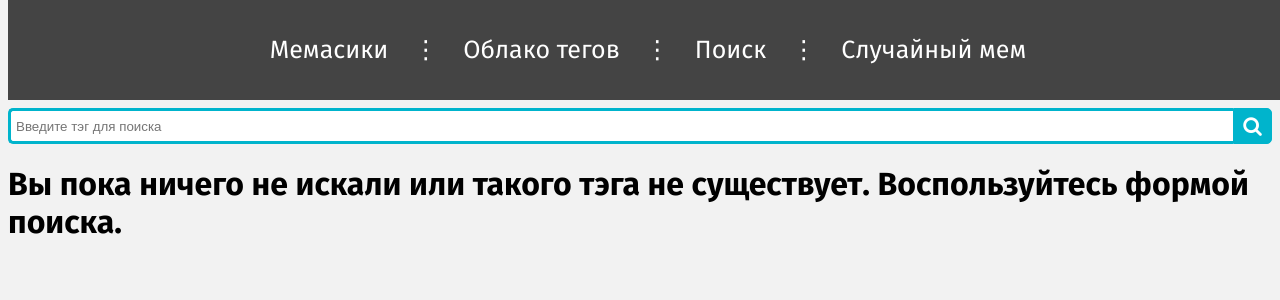
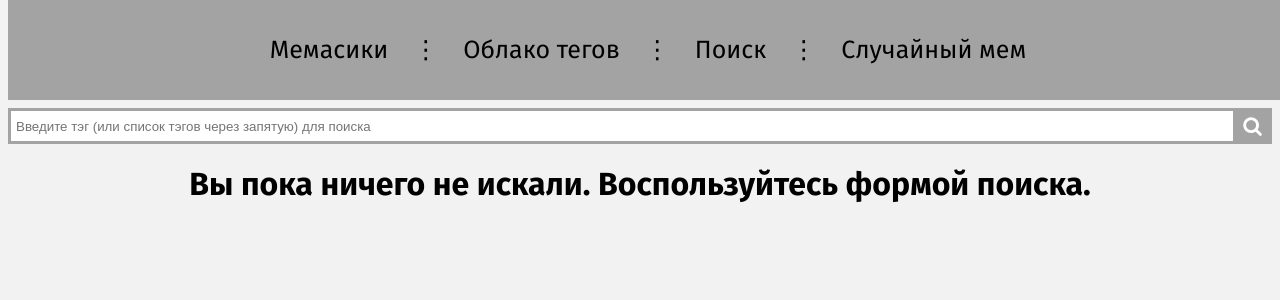
Before and after one commit to velgi/mem_base, a Django app: template memeses/templates/search_results.html in a window 1280 px wide. Shown: the top 300 px of the page. Run offline with Django 3.2, Linux system fonts and the light colour scheme; the template is opened without the code that fills it, so the values that code supplies are empty; some libraries are stand-ins or nearby versions.

Commit message:
edit search, html, css

```diff
--- a/memeses/static/css/styles.css
+++ b/memeses/static/css/styles.css
@@ -1,5 +1,5 @@
 #mainmenu {
-    background: #444;
+    background: #a3a3a3;
     position: fixed;
     overflow: hidden;
     height: 100px;
@@ -25,23 +25,22 @@
     height: 100px
 }
 #mainmenu ul li a {
-    color: #fff;
+    color: black;
     display: block;
     text-decoration: none;
     padding: 0 15px;
     line-height: 100px;
 }
 #mainmenu ul li a:hover {
-    background-color: #666;
+    background-color: #ebebe8;
 }
 
 .active-menu {
-    background-color: #666;
-     color: red;
+    background-color: #ebebe8;
 }
 
 #mainmenu li:nth-child(2n) {
-    color: #fff;
+    color: black;
     margin: 35px 0;
 }
 
@@ -171,11 +171,10 @@ body{
 
 .searchTerm {
   width: 100%;
-  border: 3px solid #00B4CC;
+  border: 3px solid #a3a3a3;
   border-right: none;
   padding: 5px;
   height: 20px;
-  border-radius: 5px 0 0 5px;
   outline: none;
   color: #9DBFAF;
 }
@@ -187,11 +186,10 @@ body{
 .searchButton {
   width: 40px;
   height: 36px;
-  border: 1px solid #00B4CC;
-  background: #00B4CC;
+  border: 1px solid #a3a3a3;
+  background: #a3a3a3;
   text-align: center;
   color: #fff;
-  border-radius: 0 5px 5px 0;
   cursor: pointer;
   font-size: 20px;
 }
--- a/memeses/templates/search_results.html
+++ b/memeses/templates/search_results.html
@@ -2,31 +2,28 @@
 
 {% block content %}
 
+    {% if request.GET.q  %}
+
       <div class="wrap">
         <form action="{% url 'search_results' %}" method="get" class="search">
-      <input name="q" type="text" class="searchTerm" placeholder="Введите тэг для поиска">
+        <input name="q" type="text" class="searchTerm" value="{{ request.GET.q }}">
         <button type="submit" class="searchButton">
           <i class="fa fa-search"></i>
         </button>
       </form>
      </div>
 
-    {% if search_results %}
+
       {% for memes in search_results %}
       <div class="block-memes">
         <a href="{{ memes.get_absolute_url }}" class="memes-title">{{ memes.name }}</a>
         <a href="{{ memes.get_absolute_url }}"><img src="{{ memes.meme_image.url }}" class="image-properties"></a>
          <div class="tag-line">{% for tag in memes.tags.all %}
-          <a href="{% url 'search_results' %}?q={{ tag }}" class="tag-inline">#{{ tag }}</a>
+          <a href="{% url 'search_results' %}?q={{ request.GET.q }},{{ tag }}" class="tag-inline">#{{ tag }}</a>
         {% endfor %}</div>
       <hr>
       </div>
       {% endfor %}
-    {% else %}
-      <h1>Вы пока ничего не искали или такого тэга не существует. Воспользуйтесь формой поиска.</h1>
-    {% endif %}
-
-
       {% block pagination %}
       {% if posts.has_other_pages %}
       <div class="pagination">
@@ -51,6 +48,17 @@
        {% endif %}
     {% endblock %}
 
+    {% else %}
+      <div class="wrap">
+        <form action="{% url 'search_results' %}" method="get" class="search">
+          <input name="q" type="text" class="searchTerm" placeholder="Введите тэг (или список тэгов через запятую) для поиска">
+          <button type="submit" class="searchButton">
+            <i class="fa fa-search"></i>
+          </button>
+        </form>
+       </div>
 
+      <h1 align="middle">Вы пока ничего не искали. Воспользуйтесь формой поиска.</h1>
+    {% endif %}
 
 {% endblock %}
```
Also changed, not shown: other parts of memeses/static/css/styles.css (+20 -10 lines), memeses/views.py (+6 -15 lines), db.sqlite3, media/images/5.jpg (added), 1 other file. Lines whose indentation alone changed are shown as unchanged.
